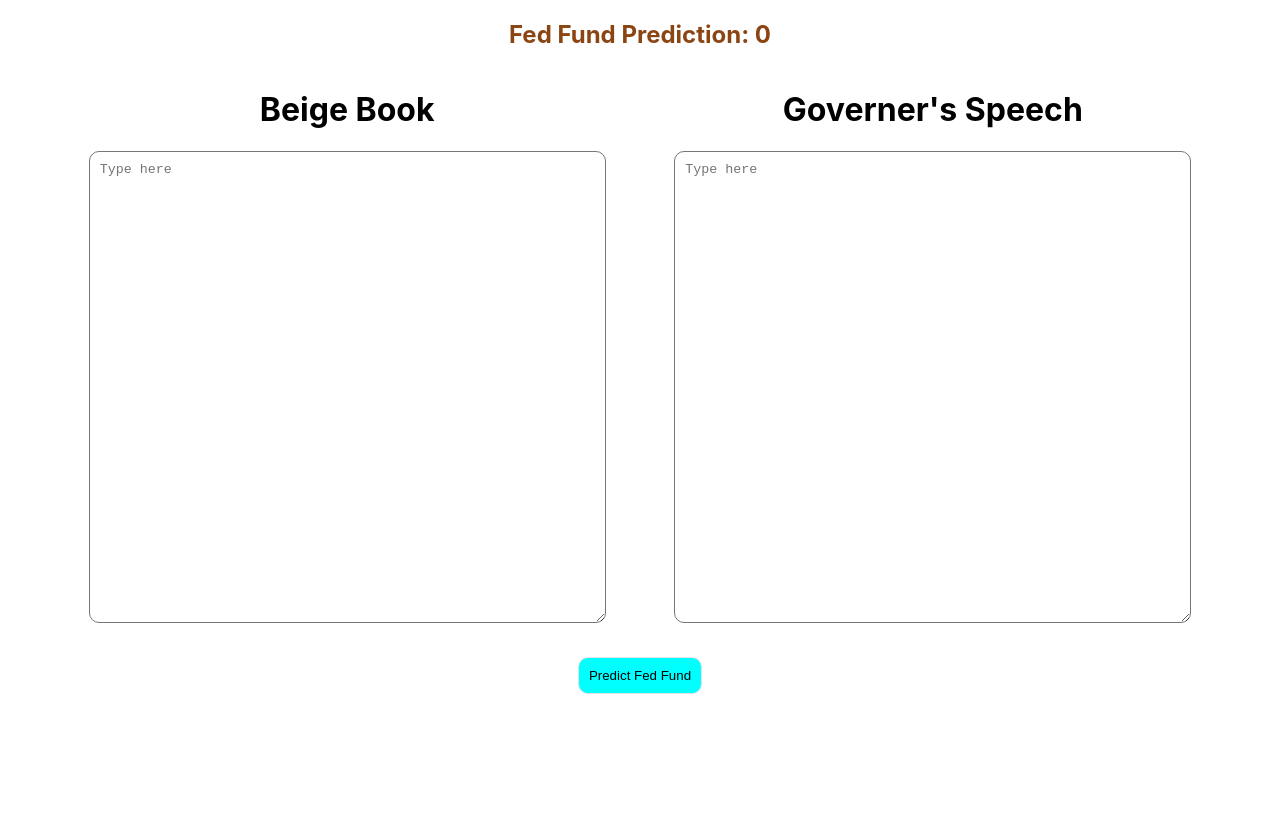
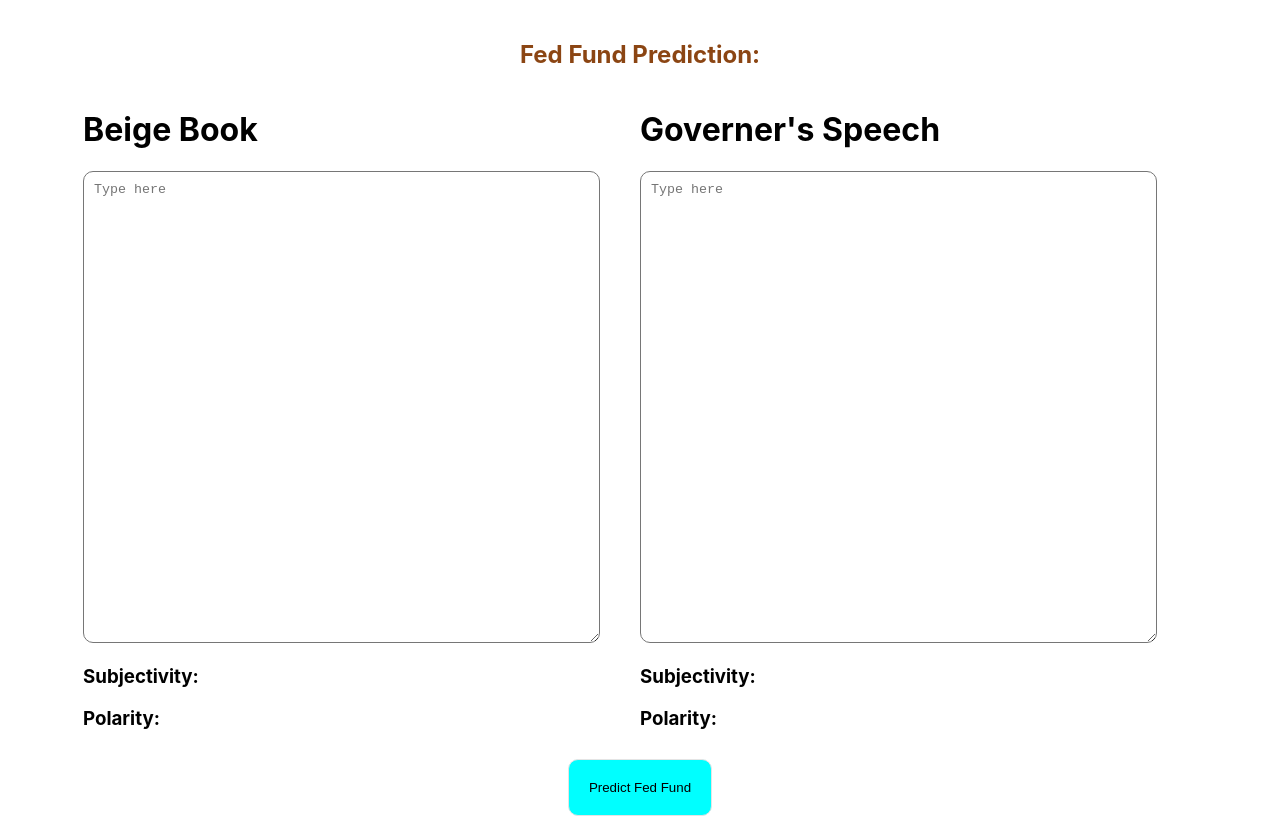
Before and after one commit to Shree-git/predict-fed-fund-rate, a React (Create React App) app: page / in a window 1280 px wide. Before the commit the page ends 800 px from the top, so only its background shows below. Built offline with nearby package versions, Linux system fonts and the light colour scheme.

Commit message:
added polarity and sub

```diff
--- a/src/App.css
+++ b/src/App.css
@@ -1,16 +1,24 @@
-.App {
-  text-align: center;
+.App{
+  display: flex;
+  flex-direction: column;
+  /* justify-content: center; */
+  align-items: center;
 }
 
 .fedFund{
   margin-top: 20px;
   color: saddlebrown;
+  text-align: center;
 }
 
 .textboxes{
   display: flex;
   justify-content: space-evenly;
-  margin: 20px;
+  /* margin: 20px; */
+}
+
+.textboxes > * {
+  margin-right: 40px;
 }
 
 textarea{
@@ -21,9 +29,11 @@ textarea{
 button{
   border: 1px solid #e4e4e4;
   border-radius: 10px;
-  padding: 10px;
+  padding: 20px;
   margin: 10px;
   background-color: aqua;
+  text-align: center;
+
 }
 
 button:hover{
--- a/src/App.js
+++ b/src/App.js
@@ -2,11 +2,16 @@ import "./App.css";
 import React, { useState } from "react";
 
 function App() {
-  const [fedFund, setFedFund] = useState(0);
+  const [fedFund, setFedFund] = useState(null);
+  const [bPolarity, setBPolarity] = useState(null);
+  const [bSub, setBSub] = useState(null);
+  const [gPolarity, setGPolarity] = useState(null);
+  const [gSub, setGSub] = useState(null);
   const [beigeText, setBeigeText] = useState("");
   const [speechText, setSpeechText] = useState("");
   const predict = () => {
-    fetch("https://predictfedfund-backend.herokuapp.com/fedrate", {
+    // fetch("https://predictfedfund-backend.herokuapp.com/fedrate", {
+    fetch("http://localhost:5000/fedrate", {
       method: "POST",
       headers: {
         "Content-Type": "application/json",
@@ -17,7 +22,13 @@ function App() {
       }),
     })
       .then((res) => res.json())
-      .then((data) => setFedFund(data));
+      .then((data) => {
+        setFedFund(data[0]);
+        setBPolarity(data[1]);
+        setBSub(data[2]);
+        setGPolarity(data[3]);
+        setGSub(data[4]);
+      });
   };
 
   return (
@@ -37,6 +48,8 @@ function App() {
             rows="30"
             cols="60"
           ></textarea>
+          <h3>Subjectivity: {bSub}</h3>
+          <h3>Polarity: {bPolarity}</h3>
         </div>
         <div>
           <h1>Governer's Speech</h1>
@@ -49,6 +62,8 @@ function App() {
             rows="30"
             cols="60"
           ></textarea>
+          <h3>Subjectivity: {gSub}</h3>
+          <h3>Polarity: {gPolarity}</h3>
         </div>
       </div>
       <button onClick={predict}>Predict Fed Fund</button>
```
Also changed, not shown: 1 other file (tests, documents, lock files or other folders).
